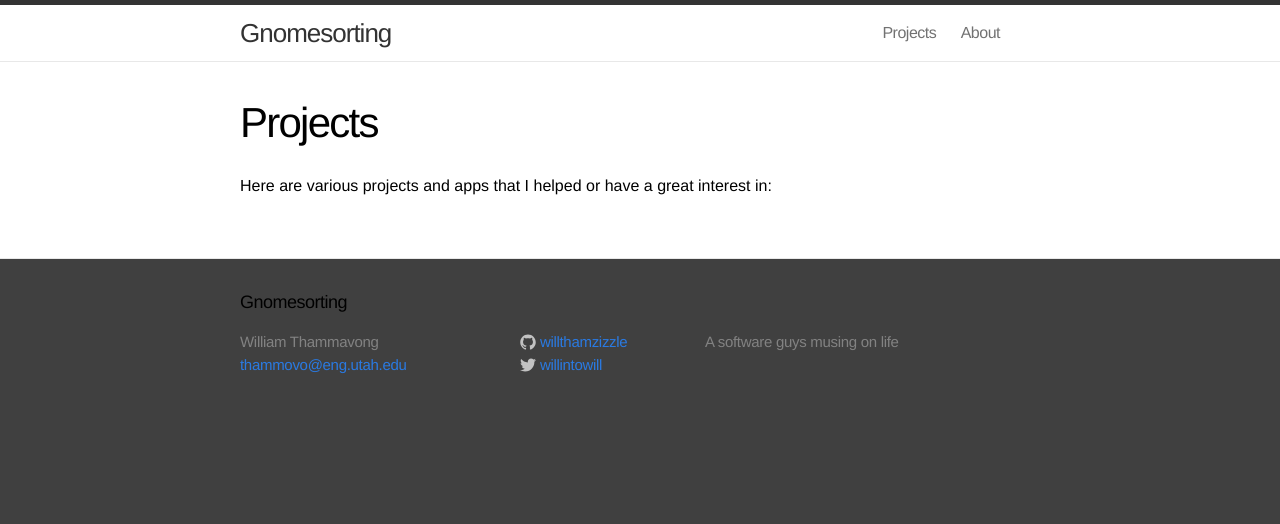
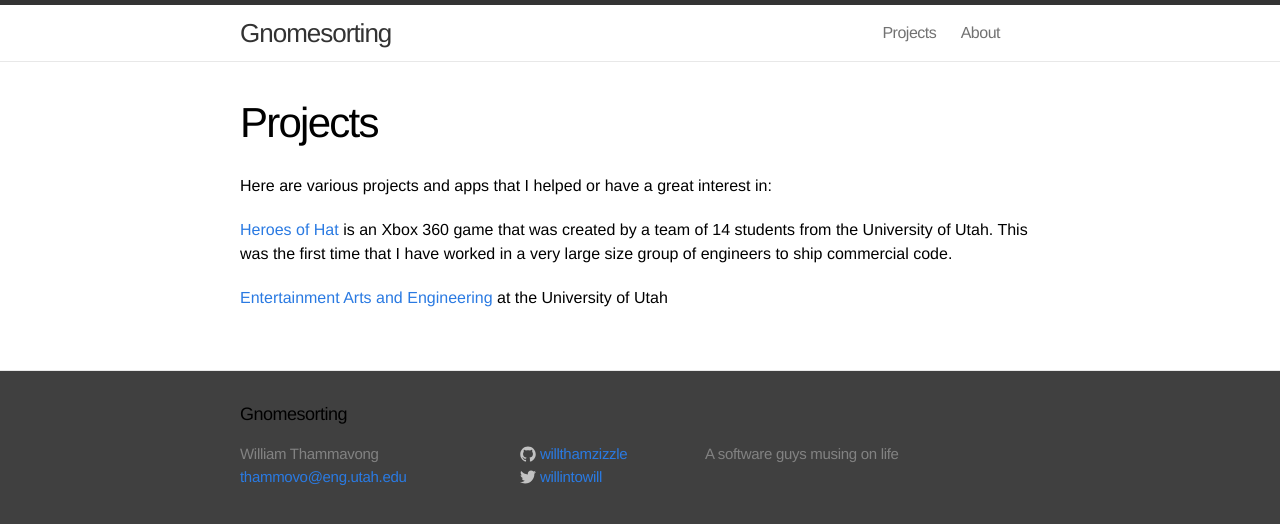
Before and after one commit to willthamzizzle/Gnomesort.github.io, a Jekyll site: the page built from Projects.md, in a window 1280 px wide. Shown: the top 524 px of the page. Built offline with Jekyll 4.4.1, drawn with Linux system fonts in a browser that asks for light colours.

Commit message:
no message

```diff
--- a/Projects.md
+++ b/Projects.md
@@ -6,5 +6,11 @@ permalink: /Projects/
 
 Here are various projects and apps that I helped or have a great interest in:
 
+[Heroes of Hat][hohSite] is an Xbox 360 game that was created by a team of 14 students from the
+University of Utah. This was the first time that I have worked in a very large size
+group of engineers to ship commercial code.
+
+[Entertainment Arts and Engineering][eaeSite] at the University of Utah
+
 [hohSite]: http://eae.utah.edu/tag/heroes-of-hat/
 [eaeSite]: http://eae.utah.edu/
--- a/_posts/2014-05-25-caesar-square-box-encryption.markdown
+++ b/_posts/2014-05-25-caesar-square-box-encryption.markdown
@@ -10,8 +10,7 @@ One of the most easiest and simplest types of encryption known today is called t
 Other names include the caesar shift, and caesar square box. It's fairly easy to encrypt using this method.
 First the string that you have is written into a rectangle where:
 
-length <= ceil(sqrt(length(word)))
-width >= floor(sqrt(length(word)))
+length <= ceil(sqrt(length(word))) and the width >= floor(sqrt(length(word)))
 
 After doing that we also need to make sure that we can properly fit the entire string into the rectangle so we
 need to make sure that the area (length * width) is larger than the total length of the string. If the area is
```
